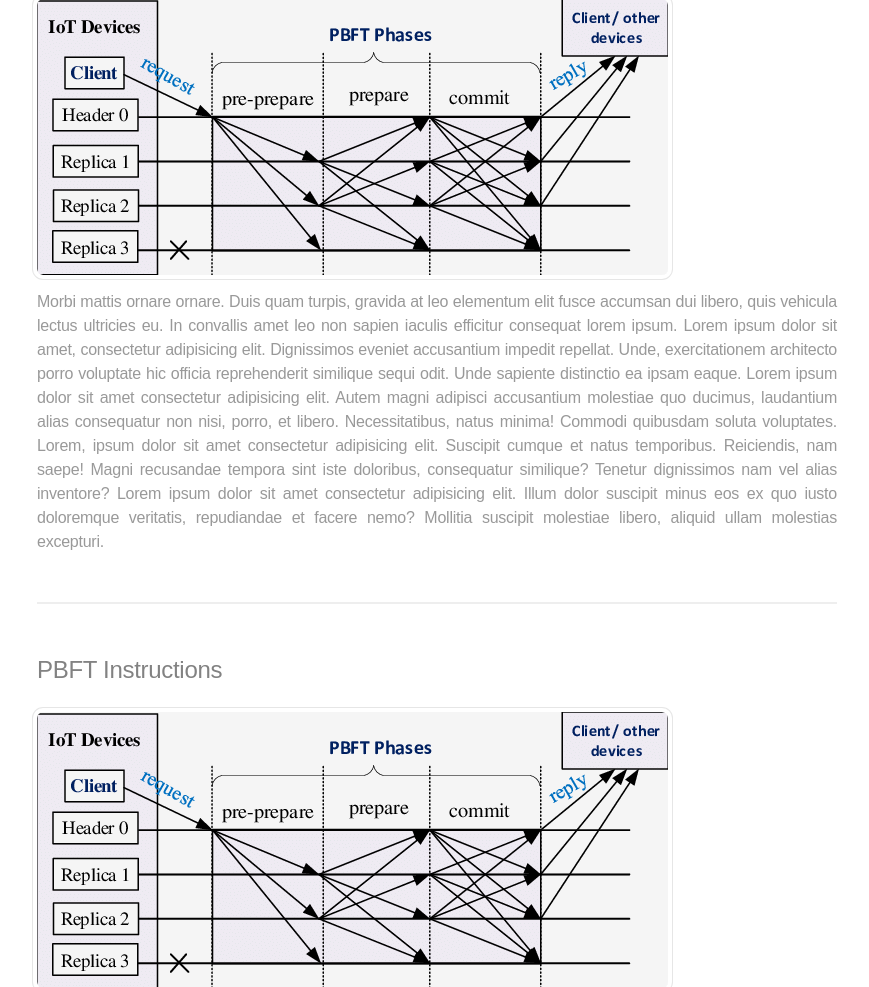
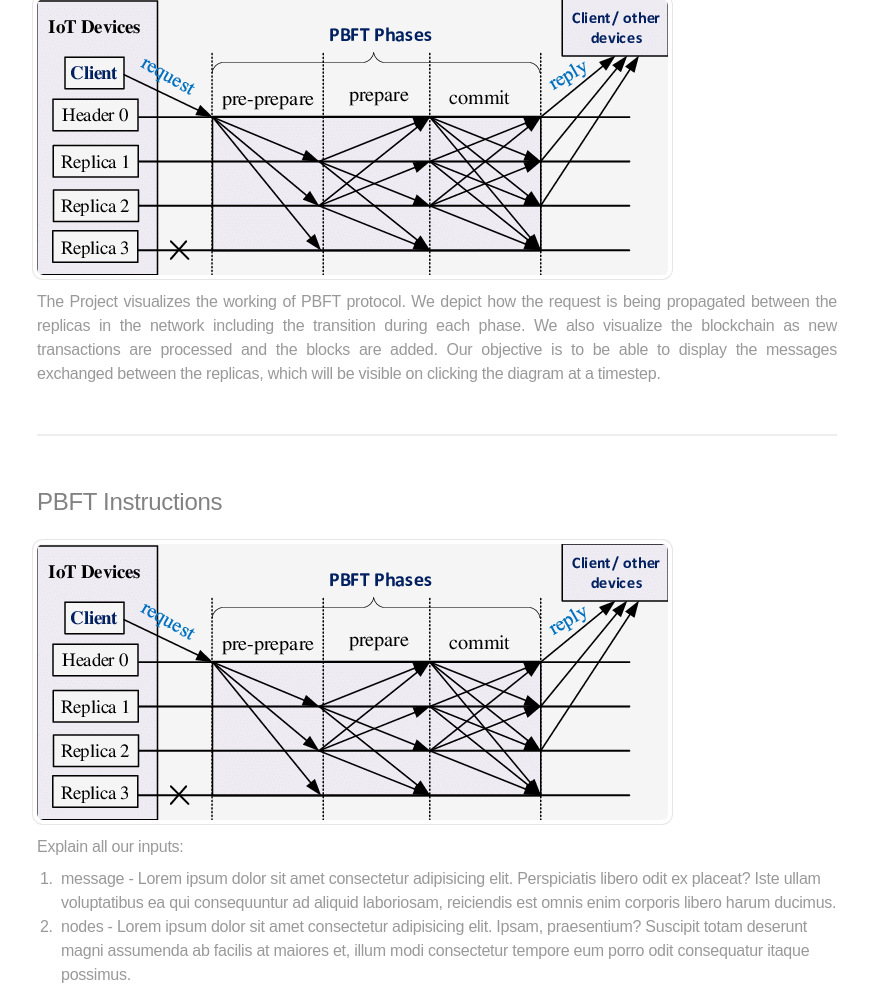
Before and after one commit to iCloud17/PBFT-Visualization, a Flask app: page / in a window 1280 px wide. Shown: the part 2028-3015 px from the top of the page, without its empty margins (283-1152 px from the left). Run offline with Flask 2, Linux system fonts and the light colour scheme.

Commit message:
adding project desc

```diff
--- a/flaskApp/templates/intro.html
+++ b/flaskApp/templates/intro.html
@@ -86,7 +86,10 @@
 							<div class="image"><img src="{{ url_for('static', filename='img/pbft.png') }}" alt="PBFT"></div>
 							<div class="content">
 								<p>
-									Morbi mattis ornare ornare. Duis quam turpis, gravida at leo elementum elit fusce accumsan dui libero, quis vehicula lectus ultricies eu. In convallis amet leo non sapien iaculis efficitur consequat lorem ipsum. Lorem ipsum dolor sit amet, consectetur adipisicing elit. Dignissimos eveniet accusantium impedit repellat. Unde, exercitationem architecto porro voluptate hic officia reprehenderit similique sequi odit. Unde sapiente distinctio ea ipsam eaque. Lorem ipsum dolor sit amet consectetur adipisicing elit. Autem magni adipisci accusantium molestiae quo ducimus, laudantium alias consequatur non nisi, porro, et libero. Necessitatibus, natus minima! Commodi quibusdam soluta voluptates. Lorem, ipsum dolor sit amet consectetur adipisicing elit. Suscipit cumque et natus temporibus. Reiciendis, nam saepe! Magni recusandae tempora sint iste doloribus, consequatur similique? Tenetur dignissimos nam vel alias inventore? Lorem ipsum dolor sit amet consectetur adipisicing elit. Illum dolor suscipit minus eos ex quo iusto doloremque veritatis, repudiandae et facere nemo? Mollitia suscipit molestiae libero, aliquid ullam molestias excepturi.
+									The Project visualizes the working of PBFT protocol. We depict how the request is being propagated
+									between the replicas in the network including the transition during each phase. We also visualize the
+									blockchain as new transactions are processed and the blocks are added. Our objective is to be able to
+									display the messages exchanged between the replicas, which will be visible on clicking the diagram at a timestep.
 								</p>
 							</div>
 						</section>
```
